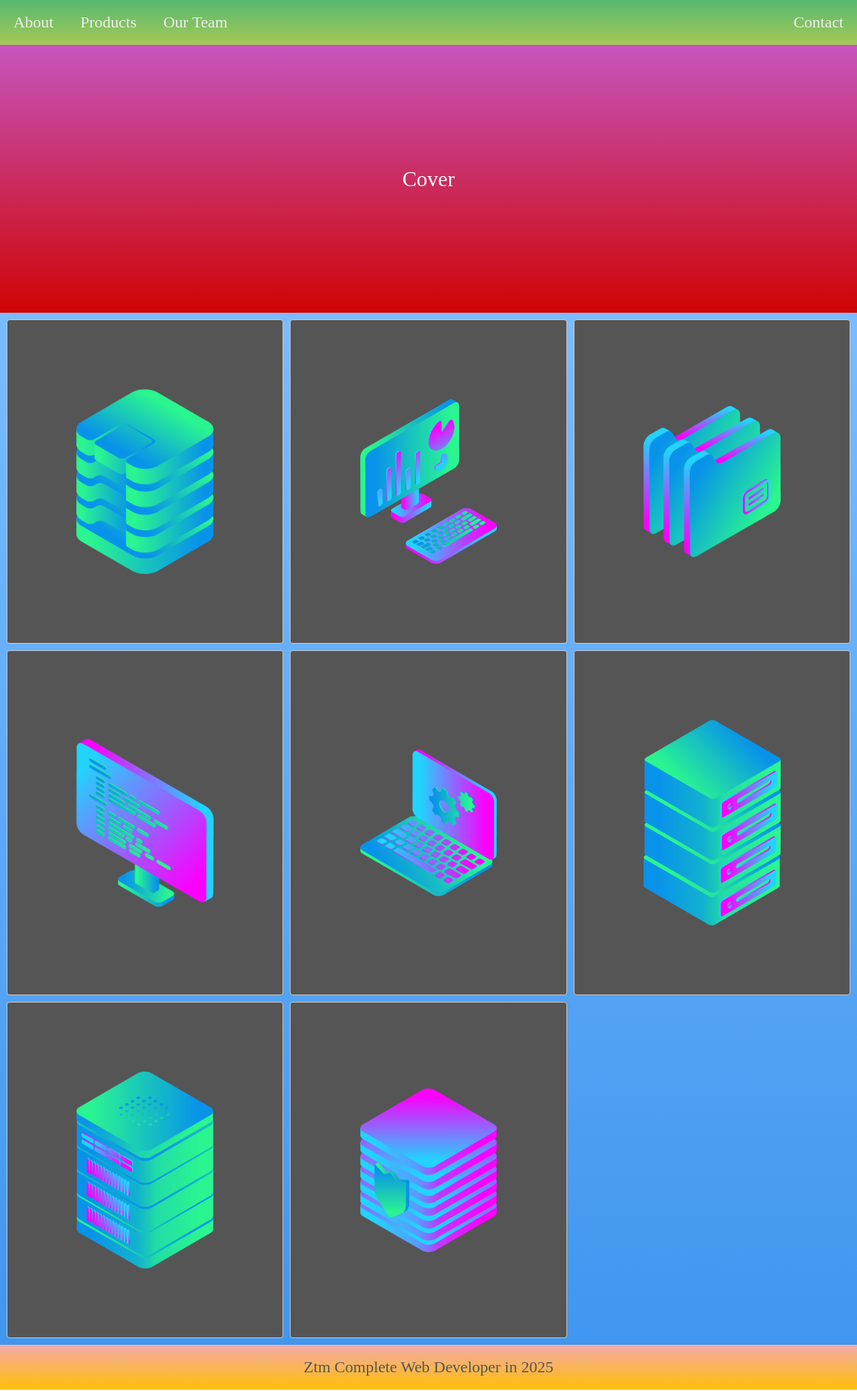
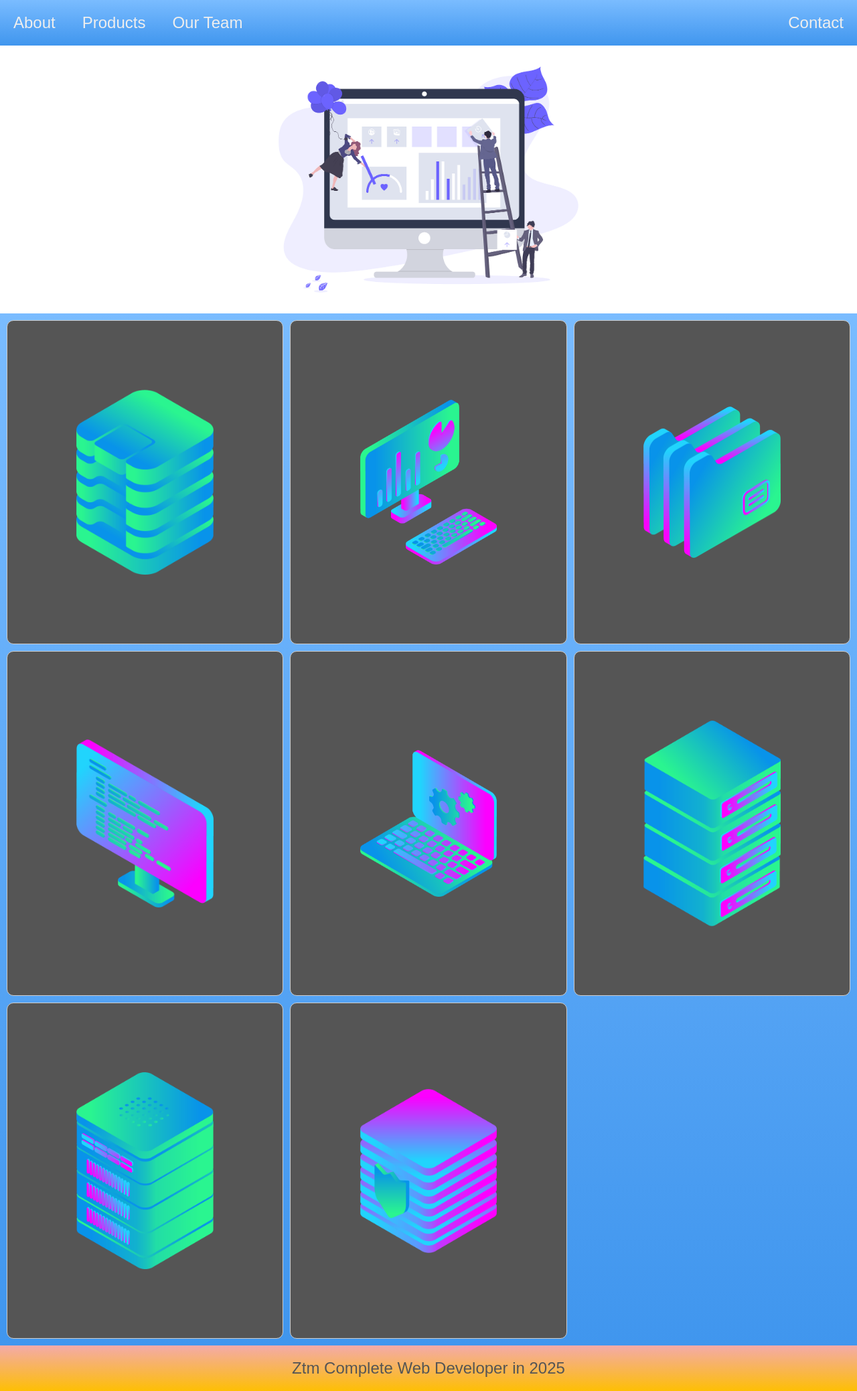
Before and after one commit to tiborhajszan/ZtmCourse_WebDeveloper, a plain HTML site: page Project_Layout/index.html in a window 1280 px wide. Shown: the whole page at 67% size. Drawn offline with Linux system fonts and the light colour scheme.

Commit message:
Lesson "Solution: Prettify" : Completed.

```diff
--- a/Project_Layout/index.html
+++ b/Project_Layout/index.html
@@ -19,7 +19,7 @@
 <body>
 
   <!-- navigation bar -->
-  <nav class="green">
+  <nav class="sticky blue">
     <ul class="nav-top">
       <li><a href="#">About</a></li>
       <li><a href="#">Products</a></li>
@@ -29,7 +29,9 @@
   </nav>
 
   <!-- cover -->
-  <div class="red cover-container">Cover</div>
+  <div class="cover-container">
+    <img src="./img/undraw.png" alt="Cover Image">
+  </div>
 
   <!-- content grid -->
   <div class="blue grid-container">
--- a/Project_Layout/style.css
+++ b/Project_Layout/style.css
@@ -6,9 +6,16 @@
 
 body {
     margin: auto 0;
+    font-family: Arial, Helvetica, sans-serif;
 }
 
 /*** navigation bar ***************************************************************************************************/
+
+.sticky {
+    width: 100%;
+    top: 0;
+    position: sticky;
+}
 
 .nav-top {
     display: flex;
@@ -52,6 +59,10 @@ a:hover {
     font-size: 2em;
 }
 
+.cover-container > img {
+    height: 50vh;
+}
+
 /*** content grid *****************************************************************************************************/
 
 .grid-container {
@@ -64,7 +75,7 @@ a:hover {
 .box {
     display: flex;
     border: 1px solid #ccc;
-    border-radius: 4px;
+    border-radius: 10px;
     padding: 25%;
     background-color: #555;
     align-items: center;
@@ -117,17 +128,17 @@ footer {
     background: linear-gradient(top, #C655BE 0%, #cf0404 100%); /* W3C */
 }
 
-/***********************************************************************
- *  Yellow Background
- **********************************************************************/
+/*** yellow gradient background ***************************************************************************************/
+
 .yellow{
-    background: #F3AAAA; /* Old browsers */
-    background: -moz-linear-gradient(top, #F3AAAA 0%, #febf04 100%); /* FF3.6+ */
-    background: -webkit-gradient(linear, left top, left bottom, color-stop(0%,#F3AAAA), color-stop(100%,#febf04)); /* Chrome,Safari4+ */
-    background: -webkit-linear-gradient(top, #F3AAAA 0%,#febf04 100%); /* Chrome10+,Safari5.1+ */
-    background: -o-linear-gradient(top, #F3AAAA 0%,#febf04 100%); /* Opera 11.10+ */
-    background: -ms-linear-gradient(top, #F3AAAA 0%,#febf04 100%); /* IE10+ */
-    background: linear-gradient(top, #F3AAAA 0%,#febf04 100%); /* W3C */
+    background: #F3AAAA; /* old browsers */
+    /* chrome, safari 4+ */
+    background: -webkit-gradient(linear, left top, left bottom, color-stop(0%,#F3AAAA), color-stop(100%,#febf04));
+    background: -webkit-linear-gradient(top, #F3AAAA 0%, #febf04 100%); /* chrome 10+, safari 5.1+ */
+    background: -moz-linear-gradient(top, #F3AAAA 0%, #febf04 100%); /* firefox 3.6+ */
+    background: -o-linear-gradient(top, #F3AAAA 0%, #febf04 100%); /* opera 11.10+ */
+    background: -ms-linear-gradient(top, #F3AAAA 0%, #febf04 100%); /* internet explorer 10+ */
+    background: linear-gradient(top, #F3AAAA 0%, #febf04 100%); /* W3C */
 }
 
 /***********************************************************************
```
Also changed, not shown: 1 other file.
